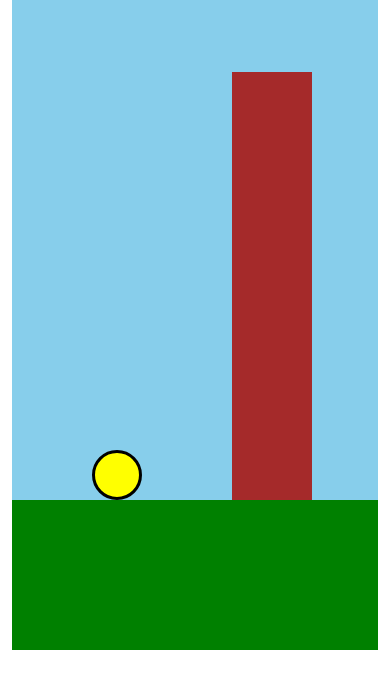
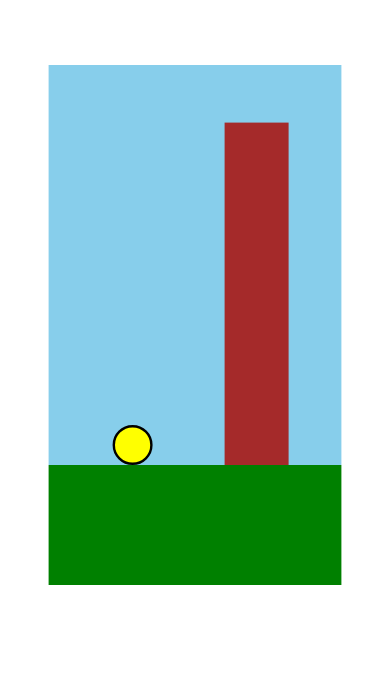
Before and after one commit to nibir4017/flappybird, a plain HTML site: page index.html in a window 390 px wide. Drawn offline with Linux system fonts and the light colour scheme.

Commit message:
Update style.css

```diff
--- a/assets/css/style.css
+++ b/assets/css/style.css
@@ -1,5 +1,6 @@
 body{
     overflow-y: hidden;
+    margin: 0 auto;
 }
  .sky{
     width: 100%;
@@ -30,3 +31,9 @@ body{
     width: 80px;
     background-color: brown;
 }
+@media screen and (max-width:400px) {
+    .container-fluid{
+       transform: scale(0.8) !important;
+
+    }
+}
```
